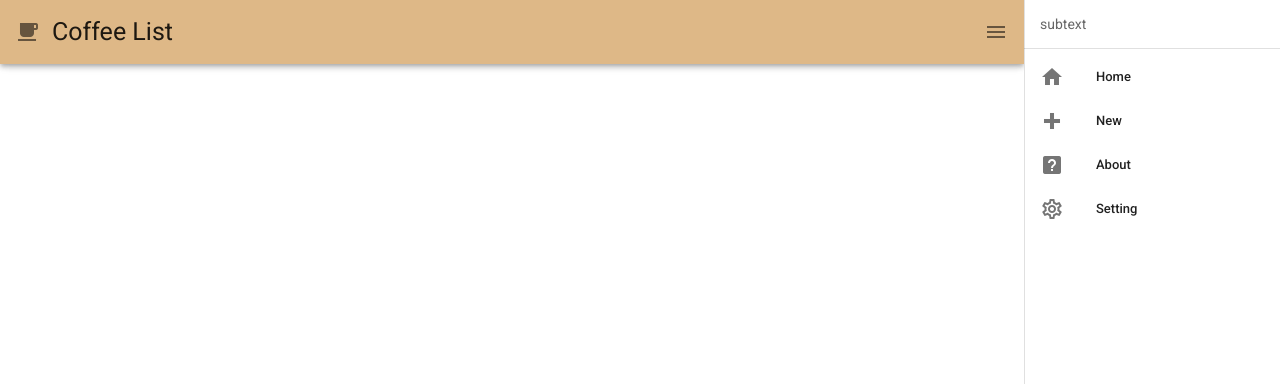
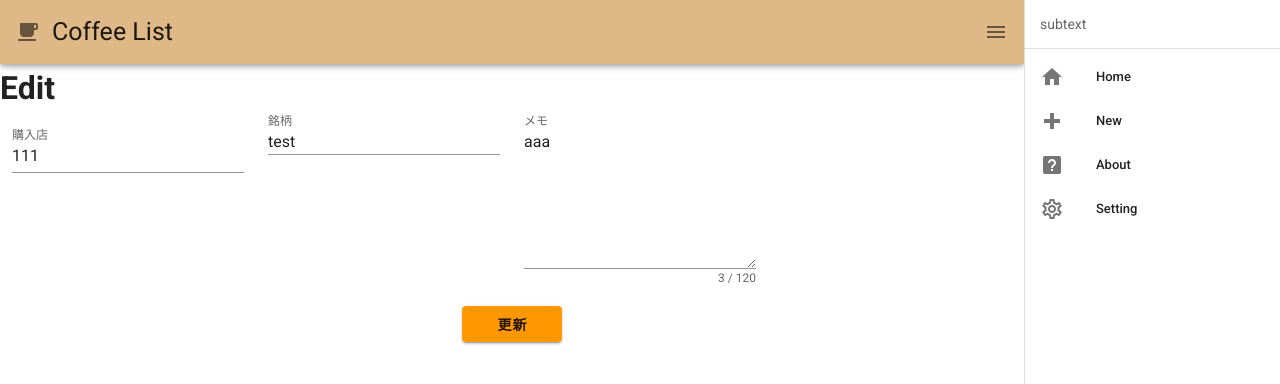
Before and after one commit to ponnao5252/my-review, a Vue app: page /edit/1 in a window 1280 px wide. Shown: the top 384 px of the page. Built offline with nearby package versions, Linux system fonts and the light colour scheme.

Commit message:
編集画面の追加、更新機能の追加

```diff
--- a/src/router/index.js
+++ b/src/router/index.js
@@ -1,44 +1,43 @@
-import Vue from 'vue'
-import VueRouter from 'vue-router'
-import Home from '../views/Home.vue'
-import New from '../views/New.vue'
-import Edit from '../views/Edit.vue'
-import About from '../views/About.vue'
-import Set from '../views/Set.vue'
+import Vue from "vue";
+import VueRouter from "vue-router";
+import Home from "../views/Home.vue";
+import New from "../views/New.vue";
+import Edit from "../views/Edit.vue";
+import About from "../views/About.vue";
+import Set from "../views/Set.vue";
 
-Vue.use(VueRouter)
+Vue.use(VueRouter);
 
 export default new VueRouter({
   mode: "history",
   routes: [
     {
-    path: '/',
+      path: "/",
       // name: 'Home',
-    component: Home
-  }
-,
-  {
-    path: '/new',
-    // name: 'New',
-    component: New
+      component: Home,
     },
     {
-    path: '/edit:id',
+      path: "/new",
       // name: 'New',
-    component: Edit
+      component: New,
     },
     {
-    path: '/about',
-    // name: 'New',
-    component: About
+      path: "/edit/:id",
+      name: 'Edit',
+      component: Edit,
     },
     {
-    path: '/set',
+      path: "/about",
       // name: 'New',
-    component: Set
-  }
-  ]
-})
+      component: About,
+    },
+    {
+      path: "/set",
+      // name: 'New',
+      component: Set,
+    },
+  ],
+});
 
 // const routes = [
 //   {
--- a/src/store/index.js
+++ b/src/store/index.js
@@ -5,14 +5,31 @@ Vue.use(Vuex);
 
 export default new Vuex.Store({
   state: {
-    cards: [],
+    cards: [
+      {
+        id: 1,
+        store: 111,
+        brand: "test",
+        memo: "aaa",
+      },
+    ],
   },
   mutations: {
     addData(state, data) {
-      let max = state.cards[state.cards.length - 1]
       // Home画面に追加
-      data.id = max + 1;
+      if (state.cards.length == 0) {
+        data.id = 1;
+      } else {
+        let max = state.cards[state.cards.length - 1].id;
+        data.id = max + 1;
+      }
       state.cards.push(data);
+    },
+    update(state, updateData) {
+      let x = state.cards.find((card) => card.id == updateData.id);
+      x.store = updateData.store;
+      x.brand = updateData.brand;
+      x.memo = updateData.memo;
     },
   },
   actions: {},
--- a/src/views/Edit.vue
+++ b/src/views/Edit.vue
@@ -6,10 +6,10 @@
     <v-container>
       <v-row>
         <v-col cols="12" sm="6" md="3">
-          <v-text-field label="購入店" v-model="store"></v-text-field>
+          <v-text-field label="購入店" v-model="cardStore"></v-text-field>
         </v-col>
         <v-col cols="12" sm="6" md="3">
-          <v-text-field label="銘柄" dense v-model="brand"></v-text-field>
+          <v-text-field label="銘柄" dense v-model="cardBrand"></v-text-field>
         </v-col>
         <v-col cols="12" sm="6" md="3">
           <v-textarea
@@ -17,17 +17,46 @@
             counter
             maxlength="120"
             dense
-            v-model="memo"
+            v-model="cardMemo"
           ></v-textarea>
         </v-col>
       </v-row>
     </v-container>
 
     <!-- 登録ボタン -->
-    <div class="my-2" style="text-align:center">
+    <div class="my-2" style="text-align:center" @click="save">
       <v-btn color="orange" style="width: 100px">
-        <span style="font-weight: bold;">登録</span>
+        <span style="font-weight: bold;">更新</span>
       </v-btn>
     </div>
   </div>
 </template>
+
+<script>
+export default {
+  name: "edit",
+  data: () => ({
+    cardStore: "",
+    cardBrand: "",
+    cardMemo: "",
+  }),
+  mounted() {
+    let id = this.$route.params.id;
+    let data = this.$store.state.cards.find((card) => card.id == id);
+    this.cardStore = data.store;
+    this.cardBrand = data.brand;
+    this.cardMemo = data.memo;
+  },
+  methods: {
+    save() {
+      this.$store.commit("update", {
+        id: this.$route.params.id,
+        store: this.cardStore,
+        brand: this.cardBrand,
+        memo: this.cardMemo,
+      });
+      this.$router.push("/");
+    },
+  },
+};
+</script>
--- a/src/views/Home.vue
+++ b/src/views/Home.vue
@@ -14,12 +14,13 @@
       <v-container fluid>
         <v-row dense>
           <v-col
-            v-for="card in $store.state.cards"
+            v-for="card in newest"
             :key="card.id"
             :cols="12"
             v-ripple="{ center: true }"
           >
-            <v-card @click="toEdit">
+            <router-link :to="{ name: 'Edit', params: { id: card.id } }">
+              <v-card>
                 <v-img
                   :src="card.src"
                   class="white--text"
@@ -42,6 +43,7 @@
                   </v-btn>
                 </v-card-actions>
               </v-card>
+            </router-link>
           </v-col>
         </v-row>
       </v-container>
@@ -57,13 +59,10 @@ export default {
 
   computed: {
     isShowCard() {
-     return this.$store.state.cards.length != 0
-    }
+      return this.$store.state.cards.length != 0;
     },
-
-  methods: {
-    toEdit() {
-      this.$router.push("/edit", () => {});
+    newest() {
+      return this.$store.state.cards;
     },
   },
 };
```
Lines whose indentation alone changed are shown as unchanged.
